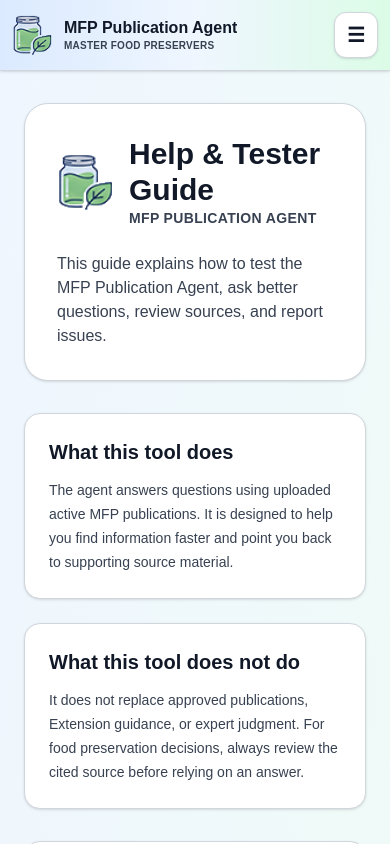
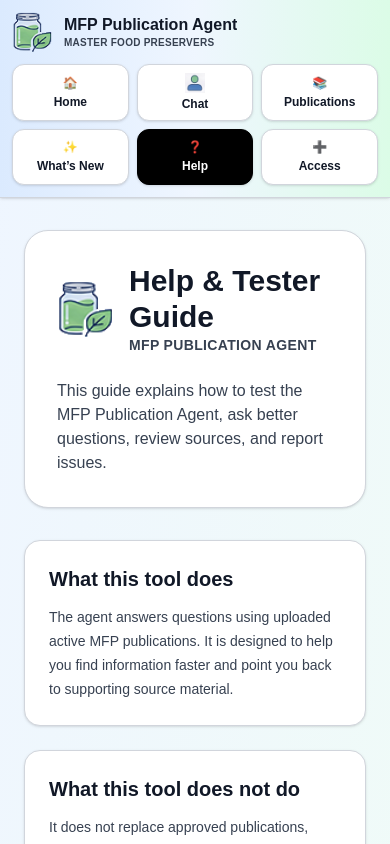
Before and after one commit to jltitus/pdf-agent-app, a Next.js app: page /help in a window 390 px wide. Shown: the top 844 px of the page. Built offline with nearby package versions, Linux system fonts and the light colour scheme; no server answers.

Commit message:
Phase 8D add whats new page and navigation

```diff
--- a/app/components/HeaderBar.tsx
+++ b/app/components/HeaderBar.tsx
@@ -18,7 +18,8 @@ export default function HeaderBar() {
 
   const [userInfo, setUserInfo] = useState<UserInfo | null>(null)
   const [isAdmin, setIsAdmin] = useState(false)
-  const [mobileMenuOpen, setMobileMenuOpen] = useState(false)
+
+  const appVersion = process.env.NEXT_PUBLIC_APP_VERSION || 'Not set'
 
   useEffect(() => {
     async function loadUser() {
@@ -57,21 +58,17 @@ export default function HeaderBar() {
     const active = pathname === path
 
     return [
-      'flex min-h-11 items-center justify-center rounded-xl border px-3 py-2 text-center text-sm font-semibold shadow-sm transition',
+      'flex min-h-14 items-center justify-center rounded-xl border px-2 py-2 text-center text-xs font-semibold shadow-sm transition sm:min-h-11 sm:px-3 sm:text-sm',
       active
         ? 'border-black bg-black text-white'
         : 'border-gray-300 bg-white text-primary hover:bg-gray-100',
     ].join(' ')
   }
 
-  function closeMobileMenu() {
-    setMobileMenuOpen(false)
-  }
-
   return (
     <header className="sticky top-0 z-50 border-b border-gray-300 bg-gradient-to-r from-blue-100 via-blue-50 to-green-100 text-primary shadow-sm">
       <div className="mx-auto max-w-6xl px-3 py-3 sm:px-6">
-        <div className="flex items-center justify-between gap-3">
+        <div className="flex flex-col gap-3 lg:flex-row lg:items-center lg:justify-between">
           <Link href="/dashboard" className="flex min-w-0 items-center gap-3">
             <img
               src="/jar-logosm.png"
@@ -89,26 +86,19 @@ export default function HeaderBar() {
             </div>
           </Link>
 
-          <button
-            type="button"
-            onClick={() => setMobileMenuOpen((current) => !current)}
-            className="flex min-h-11 min-w-11 items-center justify-center rounded-xl border border-gray-300 bg-white px-3 py-2 text-xl font-bold text-primary shadow-sm hover:bg-gray-100 lg:hidden"
-            aria-label="Open navigation menu"
-            aria-expanded={mobileMenuOpen}
-          >
-            {mobileMenuOpen ? '×' : '☰'}
-          </button>
-
           <nav
             aria-label="Main navigation"
-            className="hidden items-center gap-2 lg:flex"
+            className="grid grid-cols-3 gap-2 sm:grid-cols-7 lg:w-auto"
           >
             <Link href="/dashboard" className={navClass('/dashboard')}>
-              🏠 Home
+              <span className="flex flex-col items-center gap-1 leading-tight sm:flex-row">
+                <span aria-hidden="true">🏠</span>
+                <span>Home</span>
+              </span>
             </Link>
 
             <Link href="/chat" className={navClass('/chat')}>
-              <span className="flex items-center gap-2">
+              <span className="flex flex-col items-center gap-1 leading-tight sm:flex-row">
                 <Image
                   src="/chat-icon.png"
                   alt=""
@@ -116,25 +106,44 @@ export default function HeaderBar() {
                   height={18}
                   className="h-5 w-5 object-contain"
                 />
-                Chat
+                <span>Chat</span>
               </span>
             </Link>
 
             <Link href="/publications" className={navClass('/publications')}>
-              📚 Publications
+              <span className="flex flex-col items-center gap-1 leading-tight sm:flex-row">
+                <span aria-hidden="true">📚</span>
+                <span>Publications</span>
+              </span>
+            </Link>
+
+            <Link href="/whats-new" className={navClass('/whats-new')}>
+              <span className="flex flex-col items-center gap-1 leading-tight sm:flex-row">
+                <span aria-hidden="true">✨</span>
+                <span>What’s New</span>
+              </span>
             </Link>
 
             <Link href="/help" className={navClass('/help')}>
-              ❓ Help
+              <span className="flex flex-col items-center gap-1 leading-tight sm:flex-row">
+                <span aria-hidden="true">❓</span>
+                <span>Help</span>
+              </span>
             </Link>
 
             {isAdmin ? (
               <Link href="/admin" className={navClass('/admin')}>
-                ⚙️ Admin
+                <span className="flex flex-col items-center gap-1 leading-tight sm:flex-row">
+                  <span aria-hidden="true">⚙️</span>
+                  <span>Admin</span>
+                </span>
               </Link>
             ) : (
               <Link href="/request-access" className={navClass('/request-access')}>
-                ➕ Access
+                <span className="flex flex-col items-center gap-1 leading-tight sm:flex-row">
+                  <span aria-hidden="true">➕</span>
+                  <span>Access</span>
+                </span>
               </Link>
             )}
 
@@ -142,7 +151,7 @@ export default function HeaderBar() {
               <button
                 type="button"
                 onClick={handleSignOut}
-                className="flex min-h-11 items-center justify-center rounded-xl border border-gray-300 bg-white px-4 py-2 text-sm font-semibold text-primary shadow-sm transition hover:bg-gray-100"
+                className="flex min-h-14 items-center justify-center rounded-xl border border-gray-300 bg-white px-2 py-2 text-xs font-semibold text-primary shadow-sm transition hover:bg-gray-100 sm:min-h-11 sm:px-3 sm:text-sm"
               >
                 Sign out
               </button>
@@ -150,75 +159,9 @@ export default function HeaderBar() {
           </nav>
         </div>
 
-        {mobileMenuOpen && (
-          <nav
-            aria-label="Mobile navigation"
-            className="mt-3 grid grid-cols-2 gap-2 lg:hidden"
-          >
-            <Link
-              href="/dashboard"
-              className={navClass('/dashboard')}
-              onClick={closeMobileMenu}
-            >
-              🏠 Home
-            </Link>
-
-            <Link
-              href="/chat"
-              className={navClass('/chat')}
-              onClick={closeMobileMenu}
-            >
-              💬 Chat
-            </Link>
-
-            <Link
-              href="/publications"
-              className={navClass('/publications')}
-              onClick={closeMobileMenu}
-            >
-              📚 Publications
-            </Link>
-
-            <Link
-              href="/help"
-              className={navClass('/help')}
-              onClick={closeMobileMenu}
-            >
-              ❓ Help
-            </Link>
-
-            {isAdmin ? (
-              <Link
-                href="/admin"
-                className={navClass('/admin')}
-                onClick={closeMobileMenu}
-              >
-                ⚙️ Admin
-              </Link>
-            ) : (
-              <Link
-                href="/request-access"
-                className={navClass('/request-access')}
-                onClick={closeMobileMenu}
-              >
-                ➕ Access
-              </Link>
-            )}
-
         {userInfo && (
-              <button
-                type="button"
-                onClick={handleSignOut}
-                className="flex min-h-11 items-center justify-center rounded-xl border border-gray-300 bg-white px-3 py-2 text-center text-sm font-semibold text-primary shadow-sm transition hover:bg-gray-100"
-              >
-                Sign out
-              </button>
-            )}
-          </nav>
-        )}
-
-        {userInfo && (
-          <div className="mt-3 flex min-w-0 items-center gap-2 border-t border-gray-300 pt-2 text-xs text-primary sm:text-sm">
+          <div className="mt-3 flex flex-col gap-2 border-t border-gray-300 pt-2 text-xs text-primary sm:flex-row sm:items-center sm:justify-between sm:text-sm">
+            <div className="flex min-w-0 items-center gap-2">
               <span className="truncate font-medium text-primary">
                 {userInfo.name}
               </span>
@@ -229,6 +172,14 @@ export default function HeaderBar() {
                 </span>
               )}
             </div>
+
+            <Link
+              href="/whats-new"
+              className="w-fit text-xs font-semibold text-secondary underline hover:text-primary"
+            >
+              v{appVersion} • What’s New
+            </Link>
+          </div>
         )}
       </div>
     </header>
```
Lines whose indentation alone changed are shown as unchanged.
